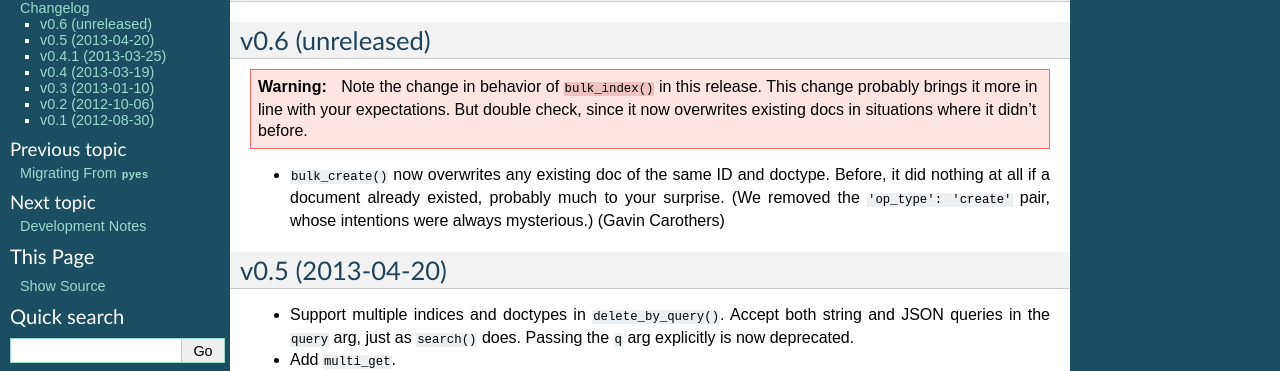
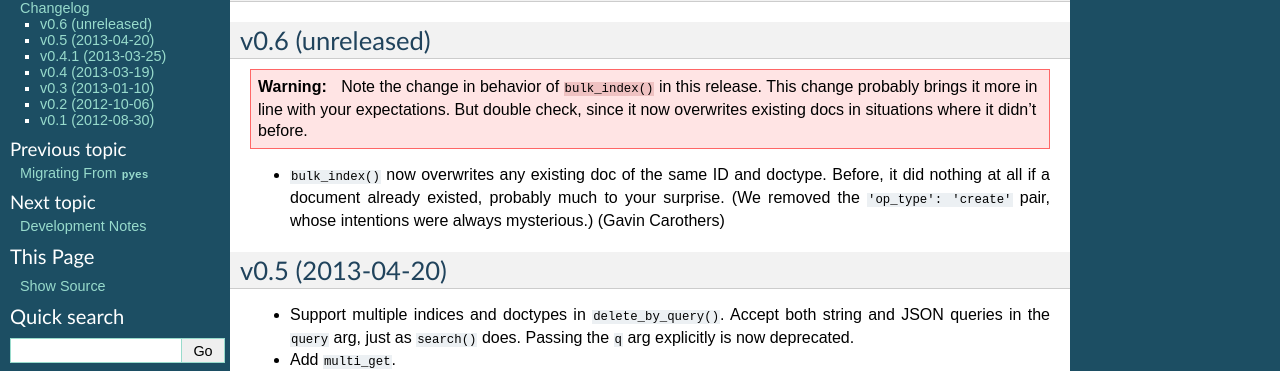
Before and after one commit to pyelasticsearch/pyelasticsearch, a Sphinx documentation site: the page built from docs/source/changelog.rst, in a window 1280 px wide and 900 px high. Shown: the part 74-445 px from the top of the window. Built offline with Sphinx 7.4.7, drawn with Linux system fonts in a browser that asks for light colours.

Commit message:
The routine is called bulk_index, not bulk_create.

```diff
--- a/docs/source/changelog.rst
+++ b/docs/source/changelog.rst
@@ -10,7 +10,7 @@ v0.6 (unreleased)
   probably brings it more in line with your expectations. But double check,
   since it now overwrites existing docs in situations where it didn't before.
 
-* ``bulk_create()`` now overwrites any existing doc of the same ID and doctype.
+* ``bulk_index()`` now overwrites any existing doc of the same ID and doctype.
   Before, it did nothing at all if a document already existed, probably much to
   your surprise. (We removed the ``'op_type': 'create'`` pair, whose intentions
   were always mysterious.) (Gavin Carothers)
```
